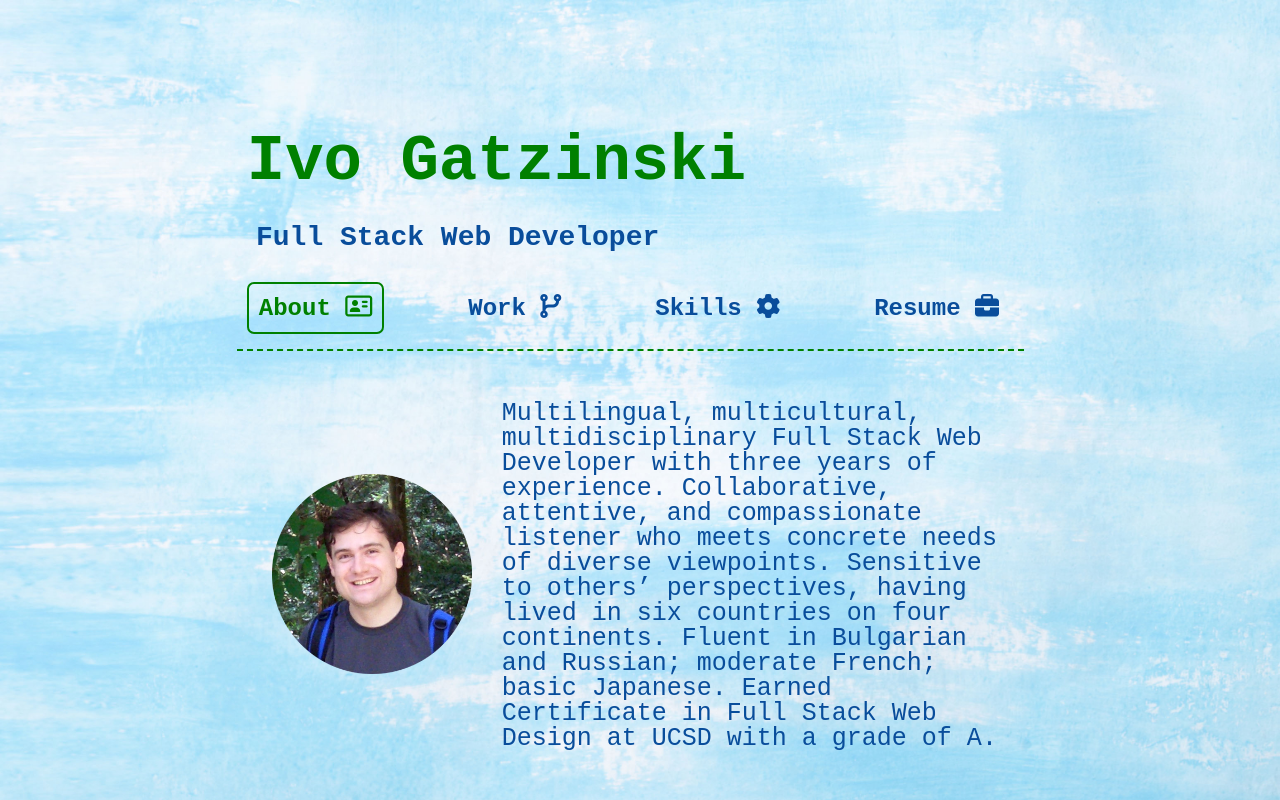
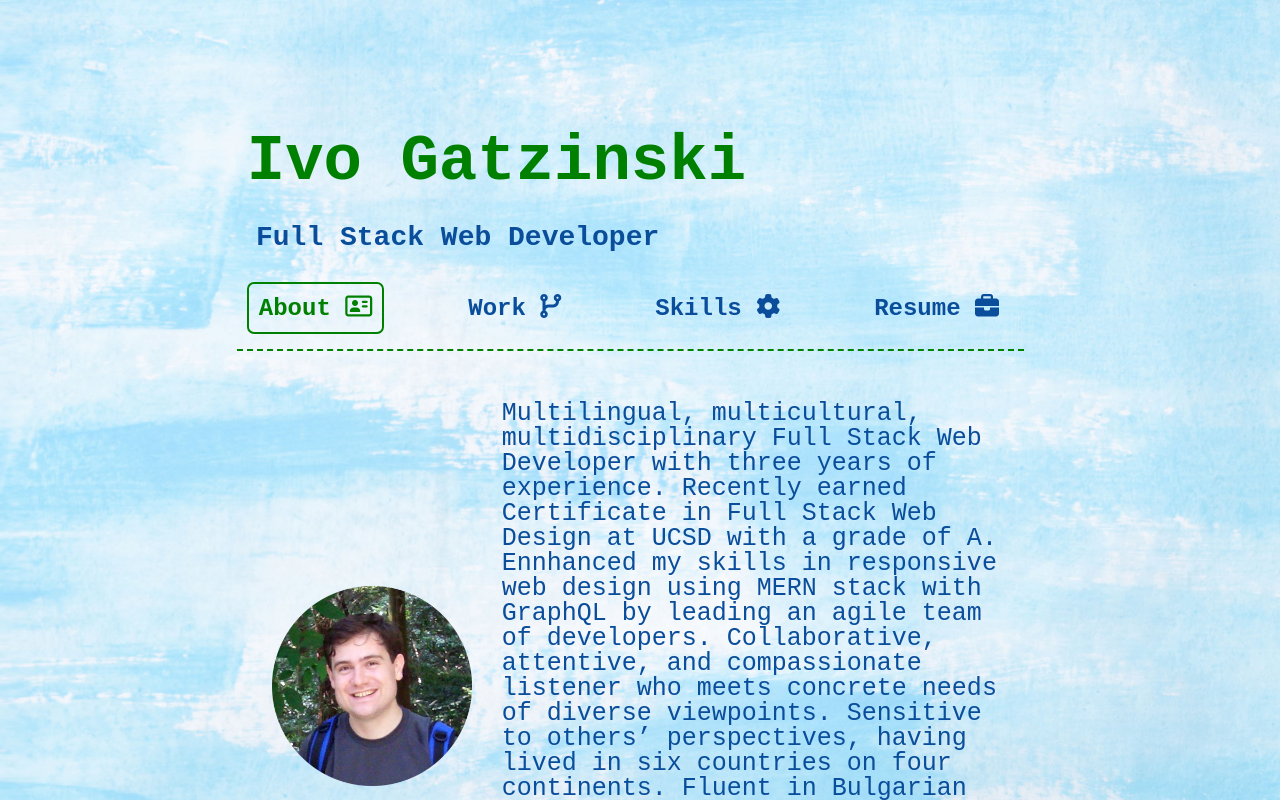
Before and after one commit to Ivo-Gatzinski/portfolio, a React (Create React App) app: page / in a window 1280 px wide. Shown: the top 800 px of the page. Built offline with nearby package versions, Linux system fonts and the light colour scheme; a web font is replaced by a local one.

Commit message:
fix about

```diff
--- a/src/components/About.js
+++ b/src/components/About.js
@@ -12,10 +12,14 @@ export default function About() {
         </figure>
         <p className="bio">
             Multilingual, multicultural, multidisciplinary Full Stack Web
-            Developer with three years of experience. Collaborative, attentive, and compassionate listener who
+            Developer with three years of experience.
+            Recently earned Certificate in Full Stack Web Design at UCSD with a grade of A.
+            Ennhanced my skills in responsive web design using MERN stack with GraphQL by leading an agile team of developers.
+            Collaborative, attentive, and compassionate listener who
             meets concrete needs of diverse viewpoints. Sensitive to others’
             perspectives, having lived in six countries on four continents.
-            Fluent in Bulgarian and Russian; moderate French; basic Japanese. Earned Certificate in Full Stack Web Design at UCSD with a grade of A.
+            Fluent in Bulgarian and Russian; moderate French; basic Japanese.
+            My professional background in both technology and education, combined with a passion to solve problems, would make me a strong addition to any organization.
           </p>
       </div>
     </section>
```
